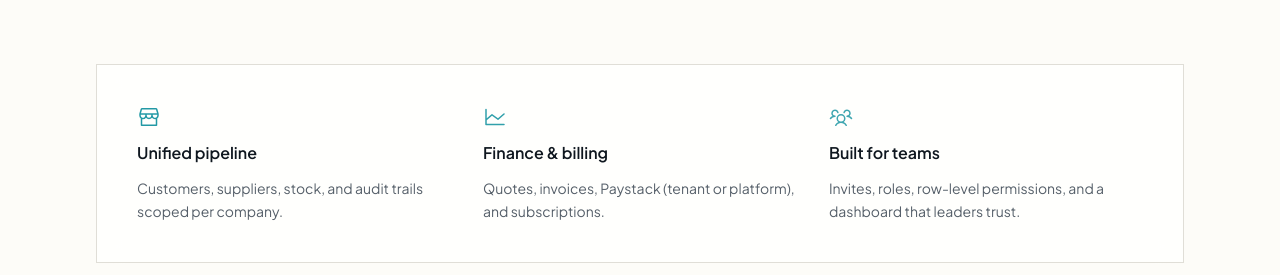
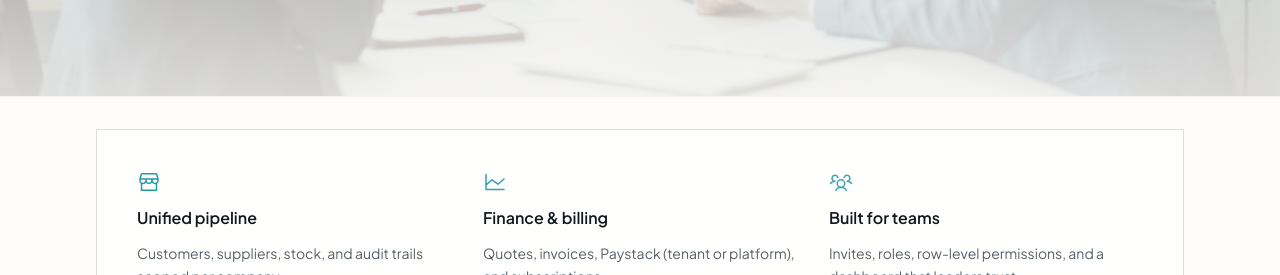
Before and after one commit to somadina94/saas_bod_web, a Next.js app: page /en in a window 1280 px wide. Shown: the part 677-952 px from the top of the page. Built offline with nearby package versions, Linux system fonts and the light colour scheme; no server answers.

Commit message:
Clean up py deps bloating code

```diff
--- a/app/[locale]/(marketing)/(website)/page.tsx
+++ b/app/[locale]/(marketing)/(website)/page.tsx
@@ -1,5 +1,6 @@
 "use client";
 
+import Image from "next/image";
 import { useTranslations } from "next-intl";
 import { Link } from "@/i18n/navigation";
 import { motion } from "framer-motion";
@@ -42,8 +43,23 @@ export default function MarketingHome() {
 
   return (
     <div className="relative overflow-hidden">
+      <section className="relative min-h-[min(42vh,28rem)] border-b border-border/40">
+        <div className="pointer-events-none absolute inset-0">
+          <Image
+            src="/operations.jpg"
+            alt=""
+            fill
+            priority
+            sizes="100vw"
+            className="object-cover object-center"
+          />
+        </div>
         <div
-        className="pointer-events-none absolute inset-0 opacity-[0.09]"
+          className="pointer-events-none absolute inset-0 bg-gradient-to-b from-background/68 via-background/48 to-background/84 dark:from-background/72 dark:via-background/52 dark:to-background/90"
+          aria-hidden
+        />
+        <div
+          className="pointer-events-none absolute inset-0 opacity-[0.09] dark:opacity-[0.065]"
           style={{
             backgroundImage:
               "radial-gradient(circle at 18% 22%, #1098ad 0, transparent 42%), radial-gradient(circle at 82% 8%, #c45c26 0, transparent 38%), radial-gradient(circle at 50% 100%, hsl(var(--primary)) 0, transparent 45%)",
@@ -51,7 +67,7 @@ export default function MarketingHome() {
           aria-hidden
         />
 
-      <section className="relative mx-auto max-w-6xl px-4 pb-20 pt-12 md:px-8 md:pb-28 md:pt-16">
+        <div className="relative mx-auto max-w-6xl px-4 pb-16 pt-12 md:px-8 md:pb-24 md:pt-16">
           <motion.div
             initial={{ opacity: 0, y: 18 }}
             animate={{ opacity: 1, y: 0 }}
@@ -96,12 +112,15 @@ export default function MarketingHome() {
             </p>
           </div>
           </motion.div>
+        </div>
+      </section>
 
+      <section className="relative mx-auto max-w-6xl px-4 pb-20 pt-8 md:px-8 md:pb-28">
         <motion.div
           initial={{ opacity: 0, y: 12 }}
           animate={{ opacity: 1, y: 0 }}
           transition={{ delay: 0.12, duration: 0.5 }}
-          className="border-border bg-card/70 mt-16 grid gap-6 rounded-none border p-8 backdrop-blur-md md:grid-cols-3 md:gap-8 md:p-10"
+          className="border-border bg-card/70 grid gap-6 rounded-none border p-8 backdrop-blur-md md:grid-cols-3 md:gap-8 md:p-10"
         >
           {cards.map((c, i) => (
             <div key={c.title} className="space-y-3">
--- a/messages/en/dashboard.json
+++ b/messages/en/dashboard.json
@@ -86,7 +86,7 @@
       "lowStockProduct": "Product",
       "lowStockOnHand": "On hand",
       "lowStockReorder": "Reorder",
-      "lowStockAllOk": "All tracked SKUs are above reorder levels.",
+      "lowStockAllOk": "No products are currently at or below their reorder level.",
       "columns": {
         "type": "Type",
         "qty": "Qty",
```
Also changed, not shown: public/operations.jpg (added). Lines whose indentation alone changed are shown as unchanged.
